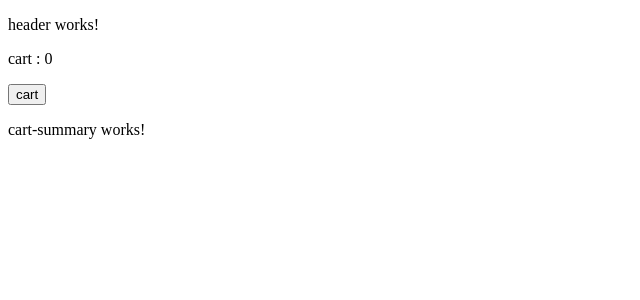
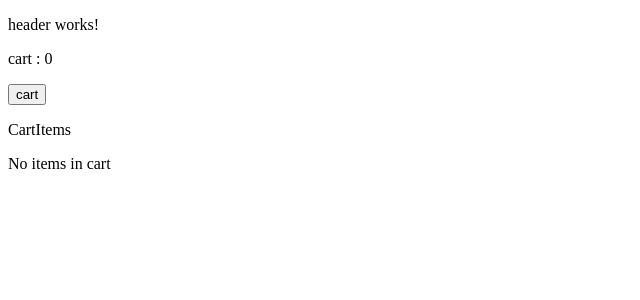
Before and after one commit to rushikeshmalvadkar/ng-eshop-kata, an Angular app: page /cart-summary in a window 1280 px wide. Shown: the top 300 px of the page, without its empty margins (0-640 px from the left). Built offline with nearby package versions, Linux system fonts and the light colour scheme.

Commit message:
implemented remove item from cart functionality

```diff
--- a/src/app/product/cart-summary/cart-summary.html
+++ b/src/app/product/cart-summary/cart-summary.html
@@ -1,7 +1,16 @@
-<p>cart-summary works!</p>
-<div *ngFor="let item of cartItems">
-    <p>{{item.itemCount}}</p>
-    <p>{{item.product.name}}</p>
-    <p>{{item.product.price}}</p>
-    <button (click)="removeItem(item.product.productCode)">remove</button>
-</div>
+<p>CartItems</p>
+
+<ng-container *ngIf="cartItems && cartItems.length > 0; else noItem">
+  <div *ngFor="let item of cartItems">
+    <p>{{ item.itemCount }}</p>
+    <p>{{ item.product.name }}</p>
+    <p>{{ item.product.price }}</p>
+    <button (click)="removeItem(item.product.productCode)">
+      remove
+    </button>
+  </div>
+</ng-container>
+
+<ng-template #noItem>
+  <p>No items in cart</p>
+</ng-template>
```
